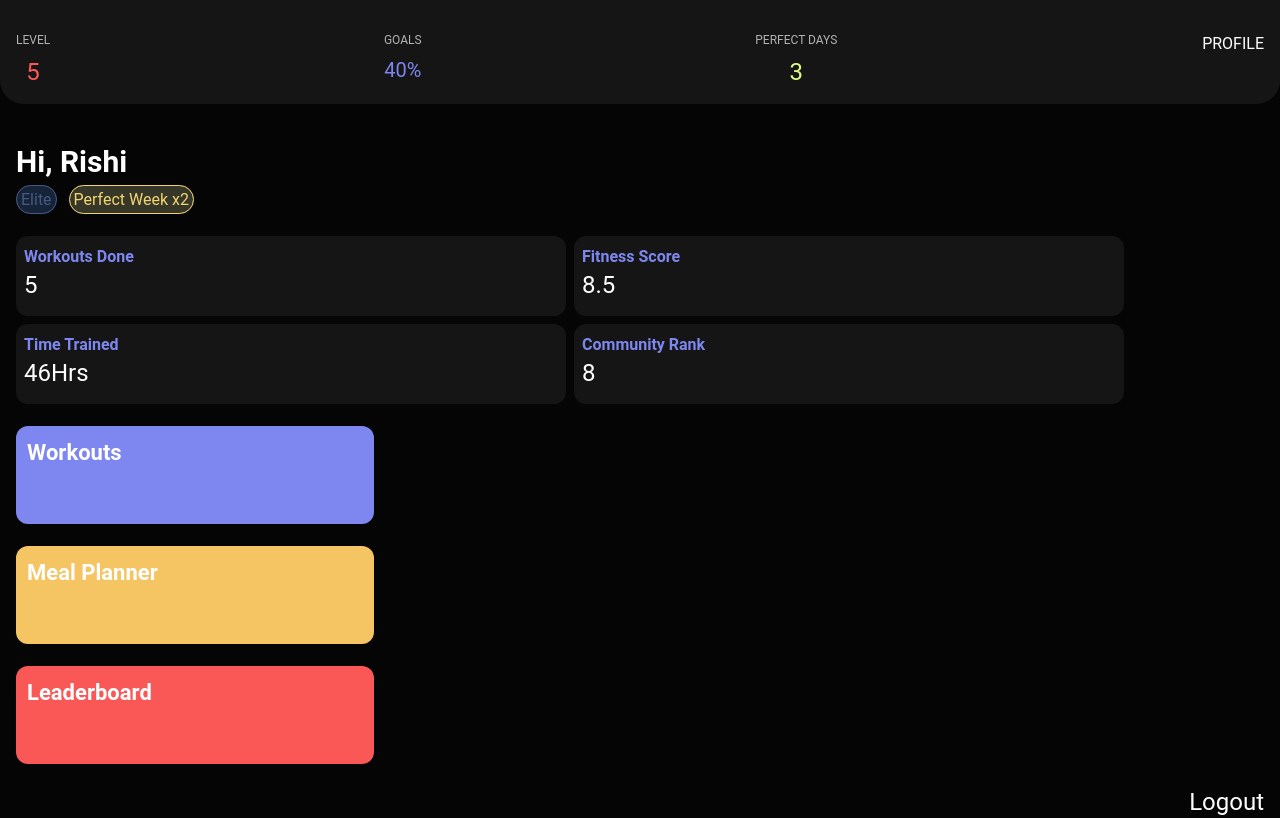
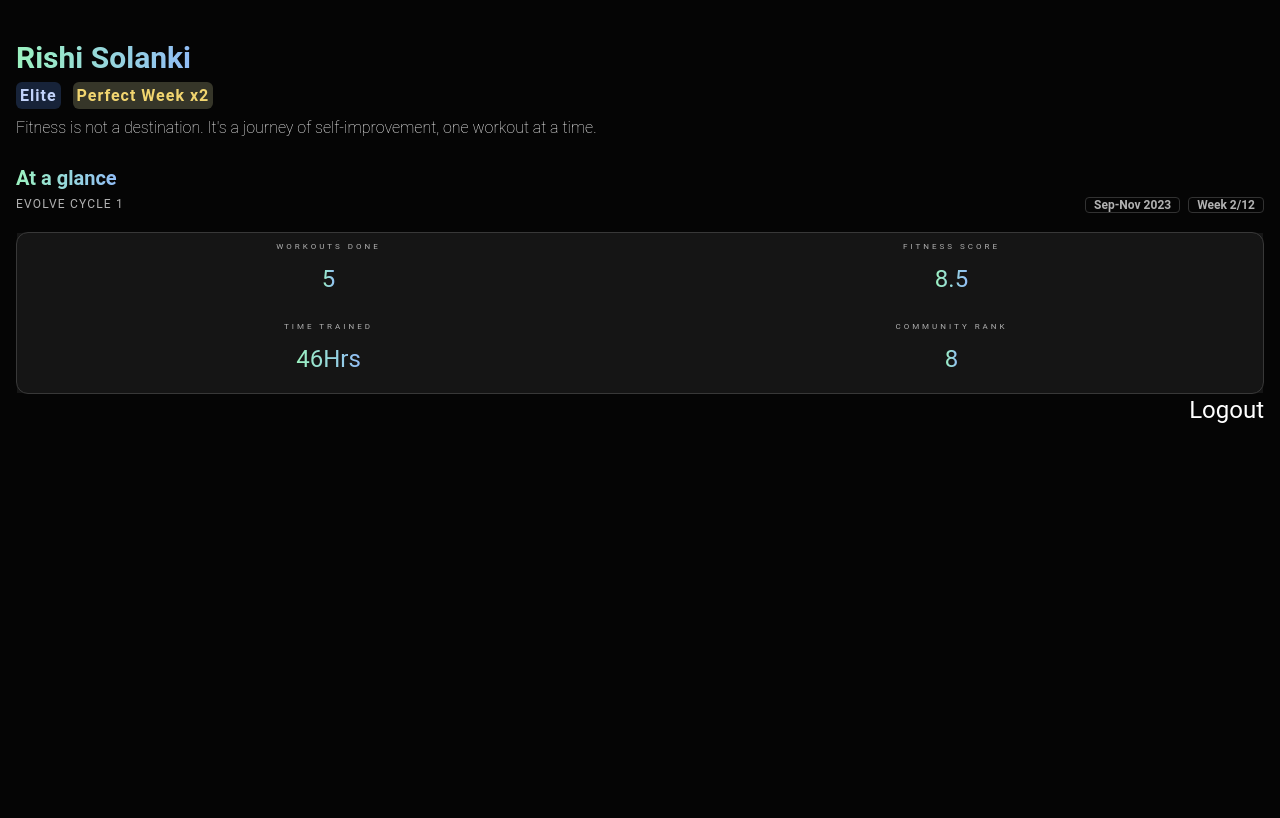
Before and after one commit to on-the-move-life/otm-client, a React (Create React App) app: page /home in a window 1280 px wide. Built offline with nearby package versions, Linux system fonts and the light colour scheme.

Commit message:
initial commit

```diff
--- a/src/index.css
+++ b/src/index.css
@@ -68,25 +68,26 @@ background: linear-gradient(180deg, rgba(0,0,0,1) 31%, rgba(210,45,255,1) 100%);
 filter: progid:DXImageTransform.Microsoft.gradient(startColorstr="#000000",endColorstr="#d22dff",GradientType=1);
 }
 
-.container div {
-  border-radius: 12px;
+.main-stat {
   height: 5em;
   background-color: rgba(61, 61, 61, 0.30);
   padding: 0.5em;
+  text-align: center;
 }
 .tags span {
-  border-radius: 26.6px;
+  border-radius: 6px;
   padding: 4px;
+  letter-spacing: 1px;
+}
+.main-stat h4{
+  color: var(--Light-gray, #B1B1B1);
+  font-size: 8px;
+  letter-spacing: 3px;
+  margin-bottom: 10px;
+  text-transform: uppercase;
 }
 
-.grid-title h4{
-  font-size: 16px;
-  font-weight: 600;
-  line-height: 25px;
-  color: #7E87EF;
-}
-
-.grid-title span {
+.main-stat span {
   font-size: 1.5rem;
   line-height: 2rem;
 }
--- a/src/pages/Home.js
+++ b/src/pages/Home.js
@@ -23,7 +23,7 @@ const Home = () => {
 
   return (
     <div className="flex h-screen w-screen flex-col">
-      <nav className="h-{13vh} flex w-full justify-between rounded-b-3xl bg-darkGray">
+      {/* <nav className="h-{13vh} flex w-full justify-between rounded-b-3xl bg-darkGray">
         <div className="text-lightGray flex w-8/12 justify-between px-4 pb-4 pt-8 text-xs">
           <div className="flex flex-col items-center">
             <span>LEVEL</span>
@@ -39,52 +39,69 @@ const Home = () => {
           </div>
         </div>
         <span className="px-4 py-8">PROFILE</span>
-      </nav>
+      </nav> */}
       <section className="px-4 pb-6 pt-10">
-        <h1 className="text-3xl font-semibold">Hi, Rishi</h1>
+        <h1 className="inline-block bg-gradient-to-r from-[#9BF2C0] to-[#91BDF6]  bg-clip-text text-3xl font-semibold text-transparent">
+          Rishi Solanki
+        </h1>
         <div className="tags mt-2 space-x-3">
-          <span className="border border-[#8DACEF66] bg-[#172339] text-[#8DACEF66]">
+          <span className="bg-[#172339] font-semibold text-[#C2D3FA]">
             Elite
           </span>
-          <span className="border border-[#F2D670] bg-[#363629] text-[#F2D670]">
+          <span className="bg-[#363629] font-semibold text-[#F2D670]">
             Perfect Week x2
           </span>
         </div>
+        <p className="mt-2 w-11/12 font-extralight">
+          Fitness is not a destination. It's a journey of self-improvement, one
+          workout at a time.
+        </p>
       </section>
-      <section className="container grid grid-cols-2 grid-rows-2 gap-2 px-4">
-        <div className="grid-title">
+      <section className="px-4">
+        <p className="inline-block bg-gradient-to-r from-[#9BF2C0] to-[#91BDF6] bg-clip-text text-xl font-semibold text-transparent">
+          At a glance
+        </p>
+        <div className="flex items-center justify-between">
+          <span className="text-xs tracking-widest text-lightGray">
+            EVOLVE CYCLE 1
+          </span>
+          <div>
+            <span className="py-py rounded border-[0.5px] border-[#323232] px-2 text-xs font-bold text-lightGray">
+              Sep-Nov 2023
+            </span>
+            <span className="py-py ml-2 rounded border-[0.5px] border-[#323232] px-2 text-xs font-bold text-lightGray">
+              Week 2/12
+            </span>
+          </div>
+        </div>
+        <div className="mt-4 grid grid-cols-2 rounded-xl border-[0.5px] border-[#383838] bg-gradient-to-b">
+          <div className="main-stat">
             <h4>Workouts Done</h4>
-          <span>5</span>
+            <span className="inline-block bg-gradient-to-r from-[#9BF2C0] to-[#91BDF6] bg-clip-text text-transparent">
+              5
+            </span>
           </div>
-        <div className="grid-title">
+          <div className="main-stat">
             <h4>Fitness Score</h4>
-          <span>8.5</span>
+            <span className="inline-block bg-gradient-to-r from-[#9BF2C0] to-[#91BDF6] bg-clip-text text-transparent">
+              8.5
+            </span>
           </div>
-        <div className="grid-title">
+          <div className="main-stat">
             <h4>Time Trained</h4>
-          <span>46Hrs</span>
+            <span className="inline-block bg-gradient-to-r from-[#9BF2C0] to-[#91BDF6] bg-clip-text text-transparent">
+              46Hrs
+            </span>
           </div>
-        <div className="grid-title">
+          <div className="main-stat">
             <h4>Community Rank</h4>
-          <span>8</span>
+            <span className="inline-block bg-gradient-to-r from-[#9BF2C0] to-[#91BDF6] bg-clip-text text-transparent">
+              8
+            </span>
+          </div>
         </div>
       </section>
-      <section className="px-4">
-        <div className="main-section bg-blue">
-          <h4>Workouts</h4>
-          <div></div>
-        </div>
 
-        <div className="main-section bg-yellow">
-          <h4>Meal Planner</h4>
-          <div></div>
-        </div>
-
-        <div className="main-section bg-red">
-          <h4>Leaderboard</h4>
-          <div></div>
-        </div>
-      </section>
       <footer className="px-4 text-end text-2xl">
         <button onClick={handleLogout}>Logout</button>
       </footer>
--- a/tailwind.config.js
+++ b/tailwind.config.js
@@ -22,5 +22,6 @@ module.exports = withMT({
       },
     },
   },
+
   plugins: [],
 });
```
Also changed, not shown: user.json (+4 -11 lines). Lines whose indentation alone changed are shown as unchanged.
